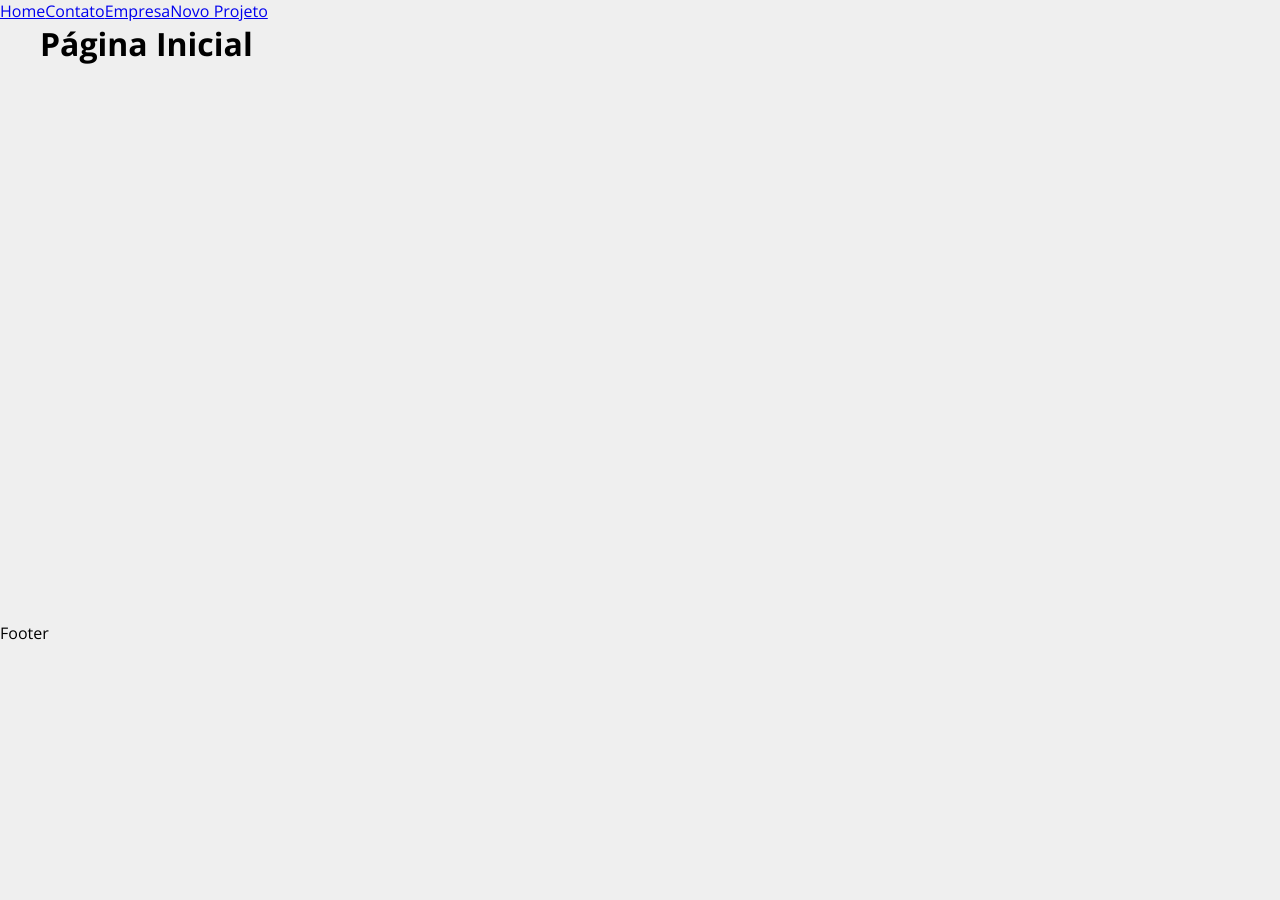
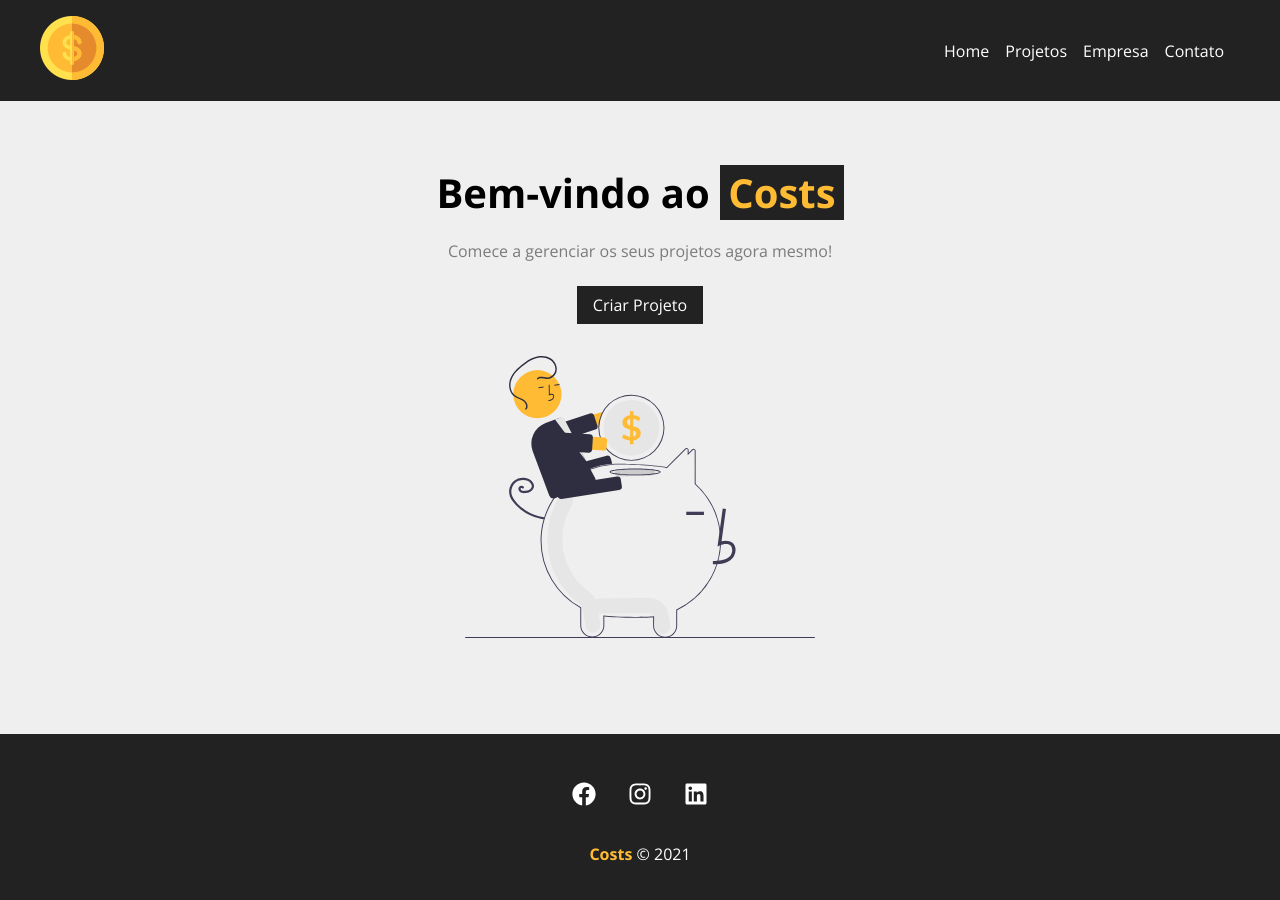
Before and after one commit to ronaldpedra/react_costs, a React (Create React App) app: page / in a window 1280 px wide. Shown: the top 900 px of the page. Before the commit the page ends 800 px from the top, so only its background shows below. Built offline with nearby package versions, Linux system fonts and the light colour scheme.

Commit message:
New features

```diff
--- a/src/App.js
+++ b/src/App.js
@@ -1,28 +1,27 @@
-import { BrowserRouter as Router, Routes, Route, Link } from "react-router-dom";
+import { BrowserRouter as Router, Routes, Route } from "react-router-dom";
 import Company from "./components/pages/Company";
 import Contact from "./components/pages/Contact";
 import Home from "./components/pages/Home";
 import NewProject from "./components/pages/NewProject";
 import Container from "./components/layout/Container";
+import Navbar from "./components/layout/Navbar";
+import Footer from "./components/layout/Footer";
+import Projects from "./components/pages/Projects";
 
 function App() {
   return (
     <Router>
-      <ul>
-        <Link to='/'>Home</Link>
-        <Link to='/contact'>Contato</Link>
-        <Link to='/company'>Empresa</Link>
-        <Link to='/newproject'>Novo Projeto</Link>
-      </ul>
+      <Navbar />
       <Container customClass='min_height'>
         <Routes>
           <Route exact path="/" element={<Home />}></Route>
+          <Route path="/projects" element={<Projects />}></Route>
           <Route path="/company" element={<Company />}></Route>
           <Route path="/contact" element={<Contact />}></Route>
           <Route path="/newproject" element={<NewProject />}></Route>
         </Routes>
       </Container>
-      <p>Footer</p>
+      <Footer />
     </Router>
   );
 }
--- /dev/null
+++ b/src/components/layout/Footer.js
@@ -0,0 +1,17 @@
+import styles from "./Footer.module.css"
+import { FaFacebook, FaInstagram, FaLinkedin } from "react-icons/fa"
+
+function Footer() {
+    return (
+        <footer className={styles.footer}>
+            <ul className={styles.social_list}>
+                <li><FaFacebook /></li>
+                <li><FaInstagram /></li>
+                <li><FaLinkedin /></li>
+            </ul>
+            <p className={styles.copy_right}><span>Costs</span> &copy; 2021</p>
+        </footer>
+    )
+}
+
+export default Footer
--- /dev/null
+++ b/src/components/layout/Footer.module.css
@@ -0,0 +1,34 @@
+.footer {
+    background-color: #222;
+    color: #FFF;
+    padding: 3em;
+    text-align: center;
+}
+
+.social_list {
+    display: flex;
+    justify-content: center;
+    list-style-type: none;
+}
+
+.social_list li {
+    margin: 0 1em;
+}
+
+.social_list li:hover {
+    color: #FFBB33;
+}
+
+.social_list svg {
+    font-size: 1.5em;
+    cursor: pointer;
+}
+
+.copy_right {
+    margin-top: 2em;
+}
+
+.copy_right span {
+    font-weight: bold;
+    color: #FFBB33;
+}
--- /dev/null
+++ b/src/components/layout/LinkButton.js
@@ -0,0 +1,12 @@
+import { Link } from "react-router-dom"
+import styles from "./LinkButton.module.css"
+
+function LinkButton({to, text}) {
+    return (
+        <Link className={styles.btn} to={to}>
+            {text}
+        </Link>
+    )
+}
+
+export default LinkButton
--- /dev/null
+++ b/src/components/layout/LinkButton.module.css
@@ -0,0 +1,11 @@
+.btn {
+    background-color: #222;
+    color: #fff;
+    padding: 0.5em 1em;
+    text-decoration: none;
+    transition: 0.5s;
+}
+
+.btn:hover {
+    color: #ffbb33;
+}
--- /dev/null
+++ b/src/components/layout/Navbar.js
@@ -0,0 +1,22 @@
+import { Link } from "react-router-dom"
+import Container from "./Container"
+import styles from "./Navbar.module.css"
+import logo from "../../img/costs_logo.png"
+
+function Navbar() {
+    return (
+        <nav className={styles.navbar}>
+            <Container>
+                <Link to='/'><img src={logo} alt="Costs" /></Link>
+                <ul className={styles.list}>
+                    <li className={styles.item}><Link to='/'>Home</Link></li>
+                    <li className={styles.item}><Link to='/projects'>Projetos</Link></li>
+                    <li className={styles.item}><Link to='/company'>Empresa</Link></li>
+                    <li className={styles.item}><Link to='/contact'>Contato</Link></li>
+                </ul>
+            </Container>
+        </nav>
+    )
+}
+
+export default Navbar
--- /dev/null
+++ b/src/components/layout/Navbar.module.css
@@ -0,0 +1,26 @@
+.navbar {
+    display: flex;
+    justify-content: space-between;
+    background-color: #222;
+    padding: 1em;
+}
+
+.list {
+    display: flex;
+    list-style: none;
+    align-items: center;
+}
+
+.item {
+    margin-right: 1em;
+}
+
+.item a {
+    color: #FFF;
+    text-decoration: none;
+}
+
+.item a:hover {
+    color: #ffbb33;
+    text-decoration: none;
+}
--- a/src/components/pages/Home.js
+++ b/src/components/pages/Home.js
@@ -1,8 +1,15 @@
+import styles from "./Home.module.css"
+import savings from "../../img/savings.svg"
+import LinkButton from "../layout/LinkButton"
+
 function Home() {
     return (
-        <div>
-            <h1>Página Inicial</h1>
-        </div>
+        <section className={styles.home_container}>
+            <h1>Bem-vindo ao <span>Costs</span></h1>
+            <p>Comece a gerenciar os seus projetos agora mesmo!</p>
+            <LinkButton to="/newproject" text='Criar Projeto' />
+            <img src={savings} alt="Costs" />
+        </section>
     )
 }
 
--- /dev/null
+++ b/src/components/pages/Home.module.css
@@ -0,0 +1,29 @@
+.home_container {
+    width: 100%;
+    display: flex;
+    flex-direction: column;
+    align-items: center;
+    justify-content: center;
+    padding: 4em;
+}
+
+.home_container h1 {
+    font-size: 2.5em;
+    margin-bottom: .5em;
+}
+
+.home_container h1 span {
+    color: #FFBB33;
+    padding: 0 .2em;
+    background-color: #222;
+}
+
+.home_container p {
+    margin-bottom: 1.5em;
+    color: #7b7b7b;
+}
+
+.home_container img {
+    width: 350px;
+    margin: 2em 0;
+}
--- /dev/null
+++ b/src/components/pages/Projects.js
@@ -0,0 +1,9 @@
+function Projects() {
+    return (
+        <div>
+            <h1>Projetos</h1>
+        </div>
+    )
+}
+
+export default Projects
```
